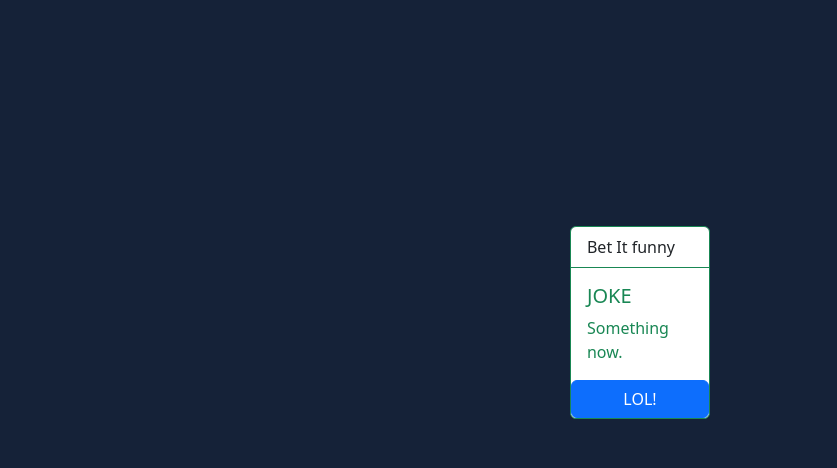
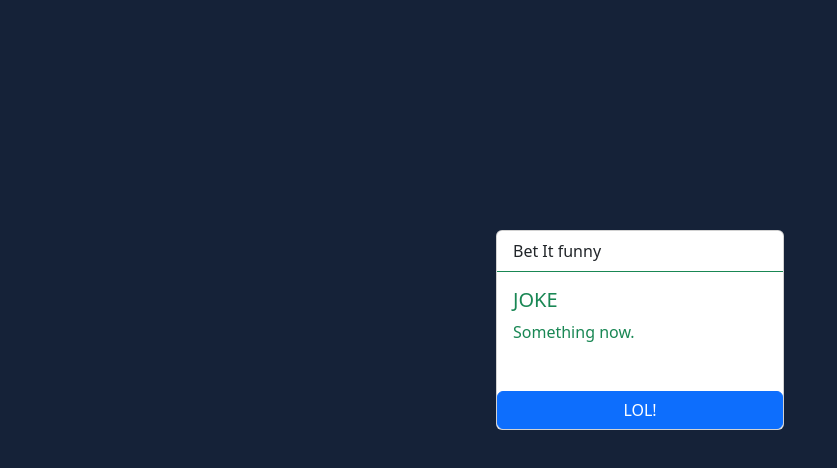
Before and after one commit to SiphamandlaMbuyazi/COOL-STUFF, a plain HTML site: page index.html in a window 1280 px wide. Shown: the part 70-538 px from the top of the page, without its empty margins (0-837 px from the left). Drawn offline with nearby package versions, Linux system fonts and the light colour scheme; no server answers.

Commit message:
I think it now looks better :)

```diff
--- a/index.html
+++ b/index.html
@@ -17,16 +17,22 @@
         }
         .card-wrapper {
             width: 100%;
-            height: 100vh; /* Fill up the entire viewport height */
+            height: 100vh ;/* Fill up the entire viewport height */
             display: flex;
             justify-content: center;
             align-items: center;
+
         }
         .card {
-            width: 90%; /* Adjust card width as needed */
-            max-width: 18rem;
-            position: relative; /* Position relative for absolute positioning of logo */
-        }
+    width: 90%; /* Adjust card width as needed */
+    max-width: 18rem;
+    height: 200px;
+    position: fixed; /* Make the card fixed */
+    top: 50%; /* Position the card vertically at 50% from the top */
+    left: 50%; /* Position the card horizontally at 50% from the left */
+    transform: translate(-50%, -50%); /* Center the card */
+}
+
         .logo {
             position: absolute;
             border-radius: 10px;
@@ -39,12 +45,13 @@
     </style>
 </head>
 <body>
+
     <!-- Logo -->
     <img src="hundun a rhino  9a755731-cce2-4f59-b823-0d4582219145.png" alt="Logo" class="logo">
 
     <div class="card-wrapper">
 
-        <div class="card border-success mb-3">
+        <div class="card">
             <!-- Background image -->
 
             <div class="card-header bg-transparent border-success">Bet It funny</div>
```
